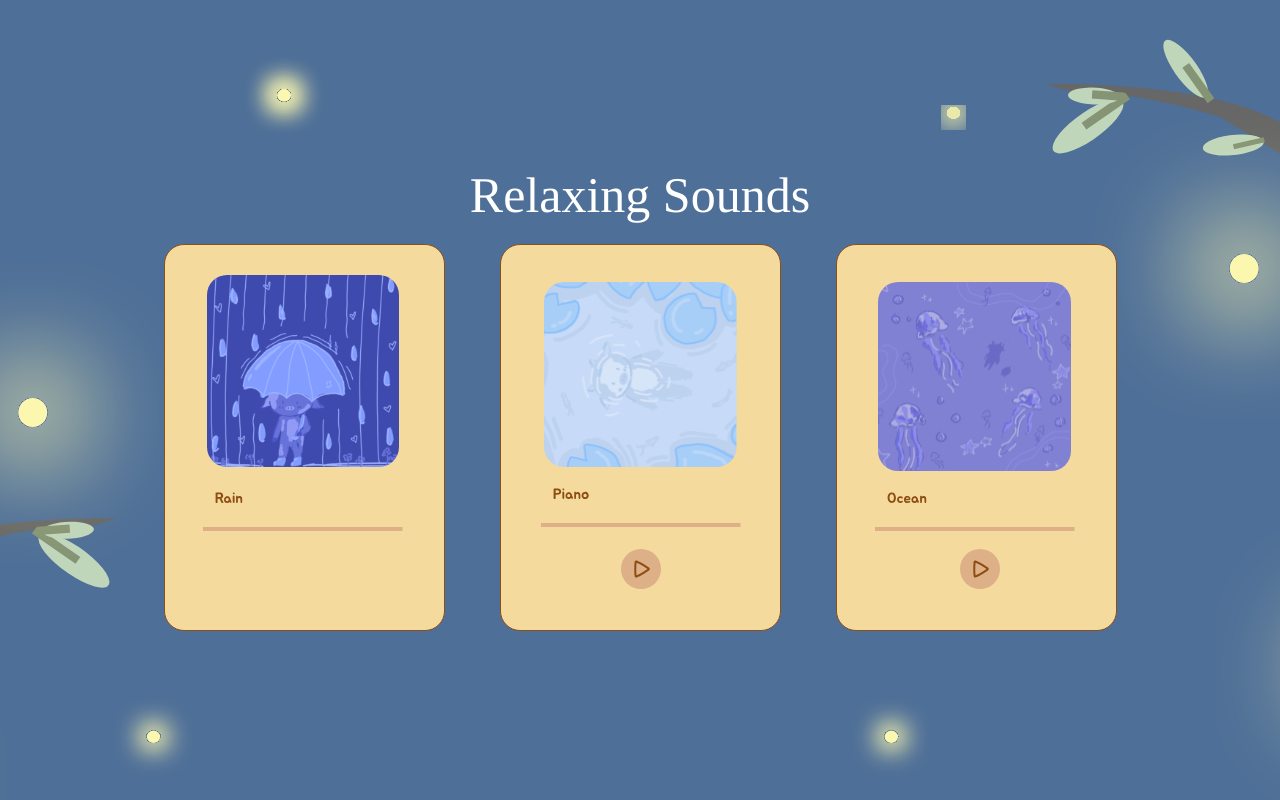
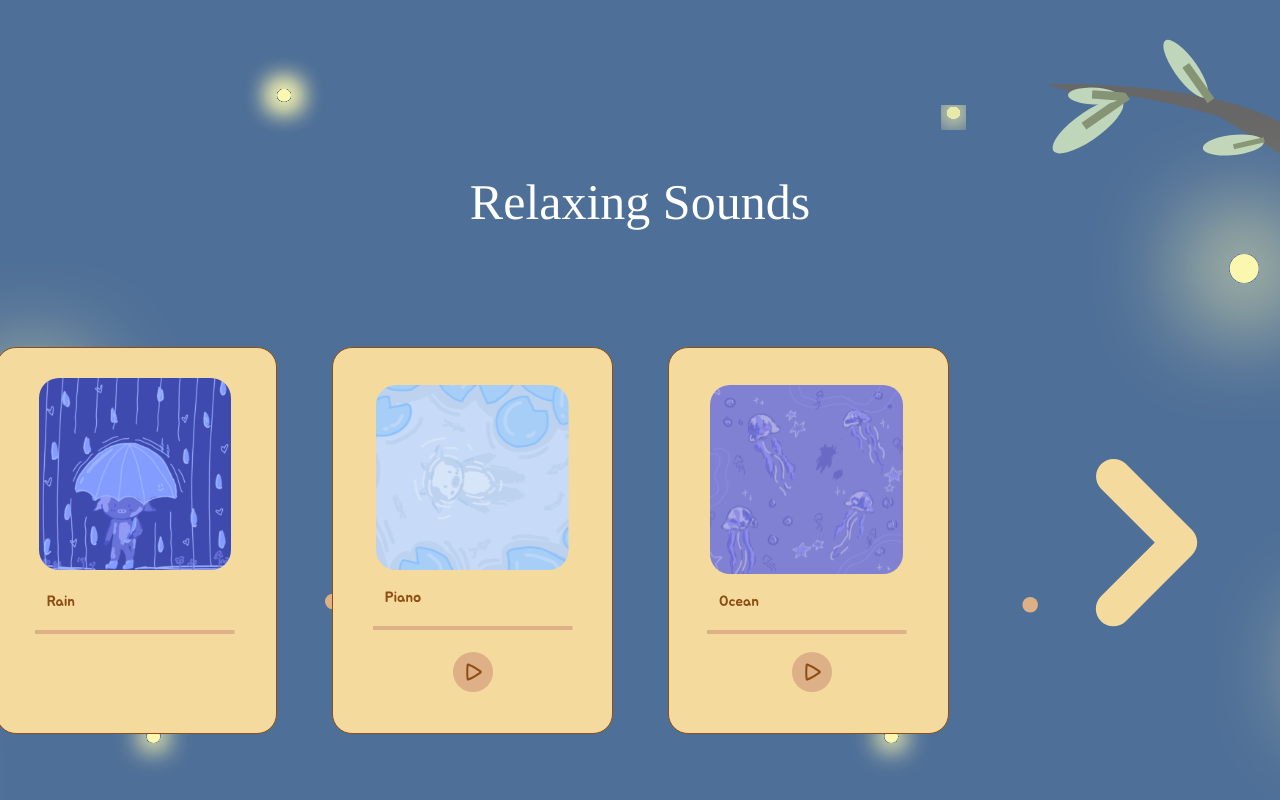
Before and after one commit to include-davis/aggie-peer-counseling, a Next.js app: page /resources in a window 1280 px wide. Built offline with nearby package versions, Linux system fonts and the light colour scheme; a web font is replaced by a local one.

Commit message:
adjusted title spacing and margins

```diff
--- a/app/(pages)/_components/destress/RelaxingSounds/RelaxingSounds.jsx
+++ b/app/(pages)/_components/destress/RelaxingSounds/RelaxingSounds.jsx
@@ -21,6 +21,13 @@ function RelaxingSounds() {
                     imagePath = "ocean"
                     altText = "ocean sound"
                     />
+                <Image
+                    src="/images/destress_relaxing_sounds/rightScroll.svg"
+                    alt="scroll right"
+                    width={281}
+                    height={387}
+                    className={styles.scrollButtons}
+                />
             </div>
         </div>
     )
--- a/app/(pages)/_components/destress/RelaxingSounds/RelaxingSounds.module.scss
+++ b/app/(pages)/_components/destress/RelaxingSounds/RelaxingSounds.module.scss
@@ -32,9 +32,13 @@
     font-family: 'JejuMyeongjo', Times, serif; /* Correct font-family name */
     font-style: normal;
     font-weight: 400;
-    line-height: normal;;
+    line-height: normal;
+    margin-top: 109px;
+    margin-bottom: 98px;
 }
 .musicCardContainer {
+    width: 281px;
+    height: 387px;
     display: flex;
     flex-direction: row;
     align-items: center;
```
Also changed, not shown: public/images/destress_relaxing_sounds/rightScroll.svg (added).
